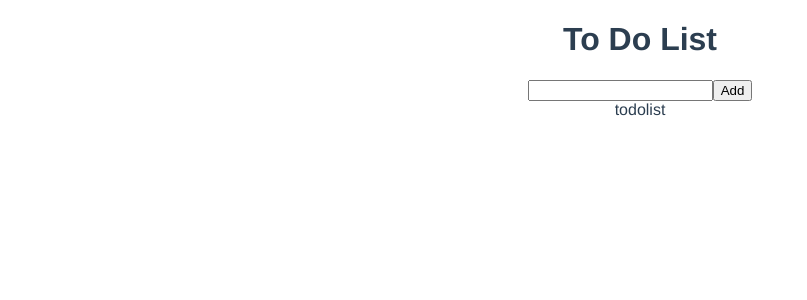
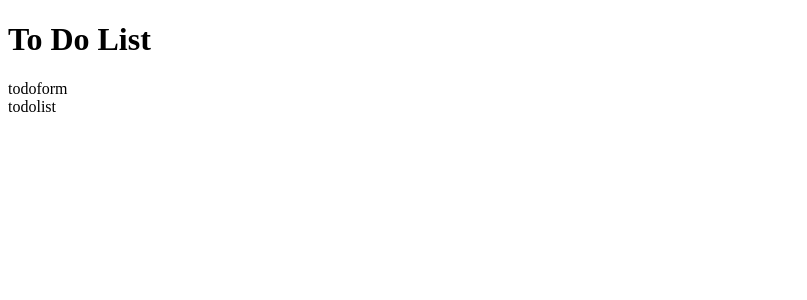
Before and after one commit to exanthakis/vue-mastery-course, a Vue app: page / in a window 1280 px wide. Shown: the top 300 px of the page, without its empty margins (0-807 px from the left). Built offline with nearby package versions, Linux system fonts and the light colour scheme.

Commit message:
Revert "Mutating state with actions"
This reverts commit 3694994f701b3fc69be854d83b219739949aab72.

```diff
--- a/src/App.vue
+++ b/src/App.vue
@@ -6,12 +6,4 @@ import TodoApp from './components/TodoApp.vue'
   <TodoApp />
 </template>
 
-<style>
-#app {
-  font-family: Avenir, Helvetica, Arial, sans-serif;
-  -webkit-font-smoothing: antialiased;
-  -moz-osx-font-smoothing: grayscale;
-  text-align: center;
-  color: #2c3e50;
-}
-</style>
+<style></style>
--- a/src/components/TodoForm.vue
+++ b/src/components/TodoForm.vue
@@ -1,27 +1,5 @@
-<script setup>
-import { useTodoListStore } from '@/stores/todoList'
-import { ref } from 'vue'
-// import {useTodoListStore} from '@store'
+<script setup></script>
 
-const todo = ref('')
-const store = useTodoListStore()
-
-const addItemAndClear = (item) => {
-  if (item.length === 0) {
-    return
-  }
-  store.addTodo(item)
-  todo.value = ''
-}
-</script>
-
-<template>
-  <div>
-    <form @submit.prevent="addItemAndClear(todo)">
-      <input v-model="todo" type="text" />
-      <button>Add</button>
-    </form>
-  </div>
-</template>
+<template><div>todoform</div></template>
 
 <style scoped></style>
--- a/src/stores/todoList.js
+++ b/src/stores/todoList.js
@@ -4,20 +4,6 @@ export const useTodoListStore = defineStore('todoList', {
   state: () => {
     return {
       todoList: [],
-      id: 0,
     }
   },
-  actions: {
-    addTodo(item) {
-      this.todoList.push({ item, id: this.id++, completed: false })
-    },
-    deleteTodo(id) {
-      this.todoList = this.todoList.filter((todo) => todo.id !== id)
-    },
-  },
-  getters: {
-    list() {
-      return this.todoList
-    },
-  },
 })
```
